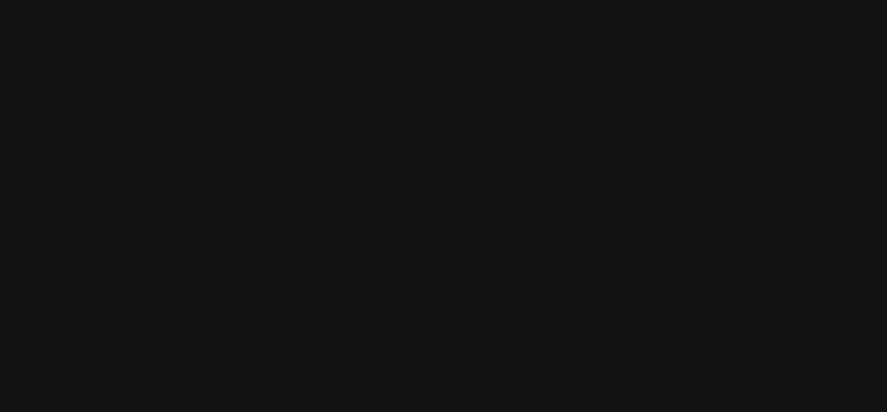
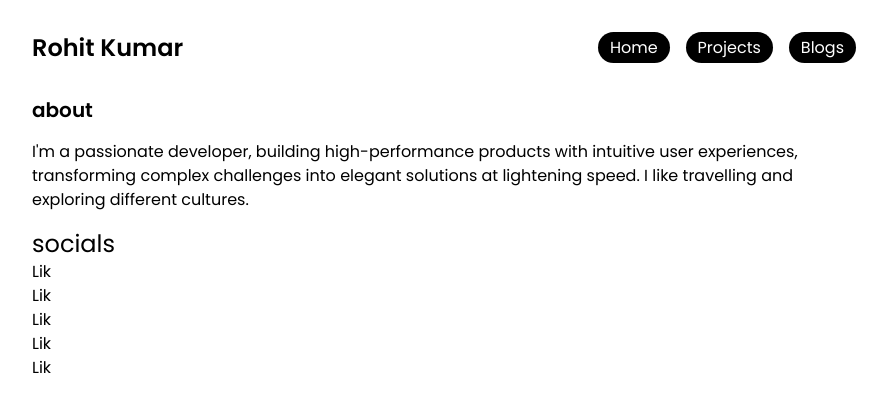
Before and after one commit to rohitisog/portfolio, a React (Vite) app: page / in a window 1280 px wide. Shown: the top 412 px of the page, without its empty margins (192-1079 px from the left). Built offline with nearby package versions, Linux system fonts and the light colour scheme.

Commit message:
navbar fix

```diff
--- a/src/App.jsx
+++ b/src/App.jsx
@@ -1,14 +1,22 @@
-import React from 'react'
+import React from "react";
+import { Router, Routes, Route, Navigate } from "react-router";
+import Navbar from "./components/Navbar";
+import Projects from "./components/Projects";
+import Blogs from "./components/Blogs";
+import Home from "./components/Home";
 
 const App = () => {
   return (
-    <>
-    <div>
+      <div className="w-full max-w-4xl mx-auto">
+        <Navbar />
+        <Routes>
+          <Route path="/" element={<Home />} />
+          <Route path="/projects" element={<Projects />} />
+          <Route path="/blogs" element={<Blogs />} />
+          <Route path="*" element={<Navigate to="/" />} />
+        </Routes>
+      </div>
+  );
+};
 
-    </div>
-
-    </>
-  )
-}
-
-export default App
+export default App;
--- /dev/null
+++ b/src/components/Blogs.jsx
@@ -0,0 +1,10 @@
+import React from "react";
+
+const Blogs = () => {
+  return (
+    <>
+    </>
+  );
+};
+
+export default Blogs;
--- /dev/null
+++ b/src/components/Home.jsx
@@ -0,0 +1,31 @@
+import React from "react";
+
+const Home = () => {
+  return (
+    <>
+      <div className=" px-8">
+        <div>
+          <h2 className="text-xl font-semibold">about</h2>
+          <div className="my-4 textlg">
+            I'm a passionate developer, building high-performance products with
+            intuitive user experiences, transforming complex challenges into
+            elegant solutions at lightening speed. I like travelling and
+            exploring different cultures.
+          </div>
+        </div>
+        <div>
+          <h2 className="text-2xl">socials</h2>
+          <div>
+            <div>Lik</div>
+            <div>Lik</div>
+            <div>Lik</div>
+            <div>Lik</div>
+            <div>Lik</div>
+          </div>
+        </div>
+      </div>
+    </>
+  );
+};
+
+export default Home;
--- /dev/null
+++ b/src/components/Navbar.jsx
@@ -0,0 +1,37 @@
+import React from "react";
+import { NavLink } from "react-router";
+
+const Navbar = () => {
+  return (
+    <div className="bg-white p-8 flex justify-center ">
+      <div className="w-full max-w-4xl flex justify-between items-center">
+        <NavLink to="/" className="text-2xl text-black font-semibold">
+          Rohit Kumar
+        </NavLink>
+
+        <div>
+          <NavLink
+            to="/"
+            className="rounded-2xl bg-black text-white py-1 px-3 mx-2 hover:bg-gray-800 transition"
+          >
+            Home
+          </NavLink>
+          <NavLink
+            to="/projects"
+            className="rounded-2xl bg-black text-white py-1 px-3 mx-2 hover:bg-gray-800 transition"
+          >
+            Projects
+          </NavLink>
+          <NavLink
+            to="/blogs"
+            className="rounded-2xl bg-black text-white py-1 px-3 mx-2 hover:bg-gray-800 transition"
+          >
+            Blogs
+          </NavLink>
+        </div>
+      </div>
+    </div>
+  );
+};
+
+export default Navbar;
--- /dev/null
+++ b/src/components/Projects.jsx
@@ -0,0 +1,11 @@
+import React from 'react'
+
+const Projects = () => {
+  return (
+    <>
+    <Navbar/>
+    </>
+  )
+}
+
+export default Projects
--- a/src/index.css
+++ b/src/index.css
@@ -5,5 +5,4 @@
 
 :root {
   font-family: "Poppins", sans-serif;
-  color-scheme: dark;
 }
```
